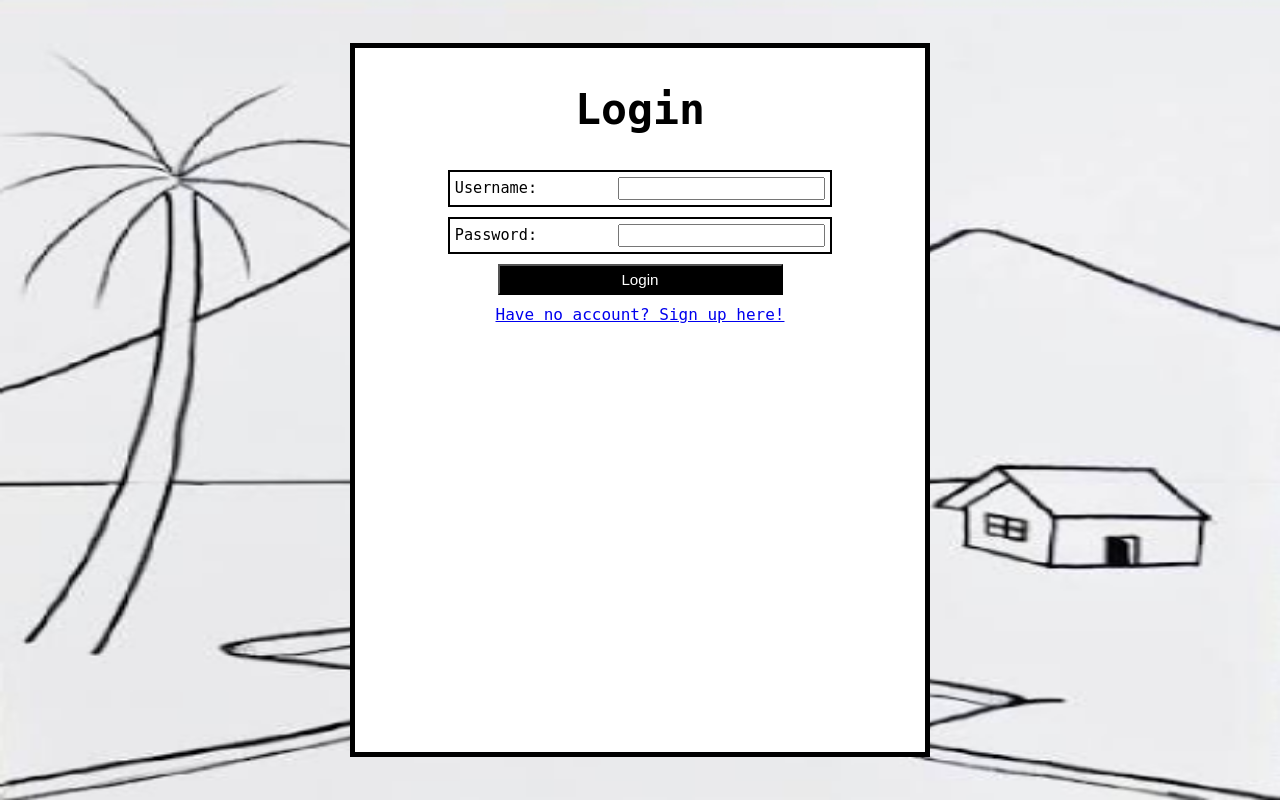
After one commit to Lucas-Bouwmeester/LYPMY, a PHP site: page /before.html in a window 1280 px wide. The commit adds this page. Run offline with PHP 8.4, Linux system fonts and the light colour scheme.

Commit message:
Signup and login
Signup and login frontend is finished

```diff
--- /dev/null
+++ b/before.html
@@ -0,0 +1,54 @@
+<!DOCTYPE html>
+<html lang="en">
+<head>
+    <meta charset="UTF-8">
+    <meta name="viewport" content="width=device-width, initial-scale=1.0">
+    <title>Login/Signup</title>
+    <link rel="stylesheet" href="style/style.css">
+</head>
+<body>
+    <div class="before-container login-bg" id="beforeContainerWrapper">
+        <div class="before-background-container">
+            <div id="login-section" style="display: block;">
+                <h2>Login</h2>
+                <form action="./db/accounthandle.php" method="POST">
+                    <label>Username: <input type="text" name="name"></label>
+                    <label>Password: <input type="password" name="pass"></label>
+                    <button type="submit" name="method" value="login">Login</button>
+                    <a href="#" class="switch-button">Have no account? Sign up here!</a>
+                </form>
+            </div>
+
+            <div id="signup-section" style="display: none;">
+                <h2>Sign Up</h2>
+                <form action="./db/accounthandle.php" method="POST">
+                    <label>Username: <input type="text" name="name"></label>
+                    <label>Display Name: <input type="text" name="display"></label>
+                    <label>Password: <input type="password" name="pass"></label>
+                    <label>Repeat Password: <input type="password" name="repeat"></label>
+                    <button type="submit" name="method" value="register">Register</button>
+                    <a href="#" class="switch-button">Already have an account? Login here!</a>
+                </form>
+            </div>
+        </div>
+    </div>
+<script>
+    const wrapper = document.getElementById('beforeContainerWrapper');
+    const login = document.getElementById('login-section');
+    const signup = document.getElementById('signup-section');
+
+    document.querySelectorAll('.switch-button').forEach(link => {
+        link.addEventListener('click', (e) => {
+            e.preventDefault();
+
+            wrapper.classList.toggle('login-bg');
+            wrapper.classList.toggle('signup-bg');
+
+            const isLoginVisible = login.style.display !== 'none';
+            login.style.display = isLoginVisible ? 'none' : 'block';
+            signup.style.display = isLoginVisible ? 'block' : 'none';
+        });
+    });
+</script>
+</body>
+</html>
--- a/index.html
+++ b/index.html
@@ -11,13 +11,15 @@
 <body>
     <div class="homepage-container">
         <div class="homepage-camera-container">
-            <button class="homepage-camera-button" onclick="toggleHomepageButton(this).style.display = 'block'">Patchnotes</button>
+            <button class="homepage-camera-button" onclick="toggleHomepageButton(this)">Patchnotes</button>
             <div id="homepageButton">
                 <h1>Patchnotes</h1>
                 <h3>[09-09-2026]</h3>
                 <p>Added homepage</p>
-                <p>Added announcements</p>
+                <p>Added announcements (frontend)</p>
                 <p>Added patchnotes</p>
+                <h3>[10-09-2026]</h3>
+                <p>Added login & signup (frontend)</p>
             </div>
 
             <div class="homepage-camera-top"></div>
--- a/style/style.css
+++ b/style/style.css
@@ -1,10 +1,89 @@
 body {
     font-family: monospace;
+    margin: 0;
+    padding: 0;
+}
 
+.before-container {
+    position: fixed;
+    top: 0;
+    left: 0;
+    width: 100vw;
+    height: 100vh;
+    background-size: 100% 100%;
+    background-position: center;
+    background-repeat: no-repeat;
+
+    width: 100%;
+    min-height: 100vh;
+    display: flex;
+    justify-content: center;
+    align-items: center;
+}
+
+.login-bg {
+    background-image: url('../images/login-background.png');
+}
+.signup-bg {
+    background-image: url('../images/signup-background.png');
+}
+
+.before-background-container {
+    aspect-ratio: 10 / 16;
+    width: min(calc(100vw - 40px), calc((100vh - 40px) * (12 / 16)));
+    height: min(calc(100vh - 12vh), calc((100vw - 40px) * (16 / 10)));
+    position: relative;
+    border: 5px solid black;
+    background-color: white;
+}
+
+#login-section h2, #signup-section h2 {
+    text-align: center;
+    font-size: clamp(0.1em, 5.4vh, 5rem);
+}
+
+#login-section form, #signup-section form {
+    display: flex;
+    flex-direction: column;
+    justify-content: center;
+    align-items: center;
+    gap: 10px;
+}
+
+#login-section label, #signup-section label {
+    border: 2px solid black;
+    padding: 5px;
+    font-size : clamp(0.1em, 1.9vh, 5rem);
+    min-width: 65%;;
+    justify-content: space-between;
+    align-items: center;
+    display: flex;
+}
+
+#login-section input, #signup-section input {
+    font-size : clamp(0.1em, 1.9vh, 5rem);
+}
+
+#login-section button, #signup-section button {
+    font-size : clamp(0.1em, 1.9vh, 5rem);
+    padding: 5px;
+    min-width: 50%;
+    background: black;
+    color: white;
+}
+
+#login-section p, #signup-section p {
+    text-align: center;
+}
+
+#login-section .switch-button, #signup-section .switch-button {
+    font-size: clamp(0.1rem, 2vh, 2rem);
+    display: inline-block;
+    text-decoration: underline;
 }
 
 .homepage-container {
-    position: absolute;
+    position: fixed;
     top: 0;
     left: 0;
     width: 100vw;
@@ -17,10 +96,11 @@ body {
 
 .homepage-camera-container {
     aspect-ratio: 16 / 9;
-    width: min(calc(100vw - 20px), calc((100vh - 20px) * (4 / 3)));
-    height: min(calc(100vh - 20px), calc((100vw - 20px) * (3 / 4)));
+    width: min(calc(100vw - 40px), calc((100vh - 40px) * (4 / 3)));
+    height: min(calc(100vh - 40px), calc((100vw - 40px) * (3 / 4)));
     position: relative;
 }
+
 .homepage-camera-button {
     position: absolute;
     height: 7%;
```
Also changed, not shown: images/login-background.png (added), images/signup-background.png (added).
